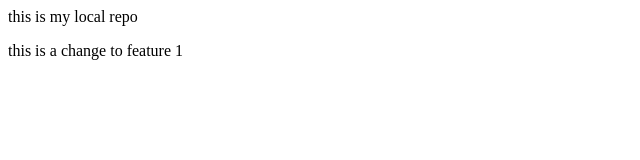
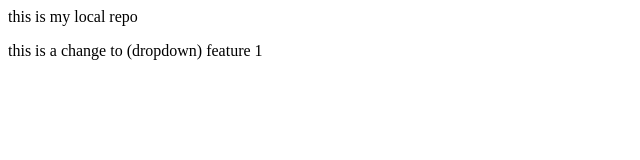
Before and after one commit to AnkitaaDaas/localrepo, a plain HTML site: page index.html in a window 1280 px wide. Shown: the full height of the page, 0-640 px from the left. Drawn offline with Linux system fonts and the light colour scheme.

Commit message:
fropdown added

```diff
--- a/index.html
+++ b/index.html
@@ -2,5 +2,5 @@
     this is my local repo
 </p>
 <p>
-    this is a change to feature 1
+    this is a change to (dropdown) feature 1
 </p>
```
